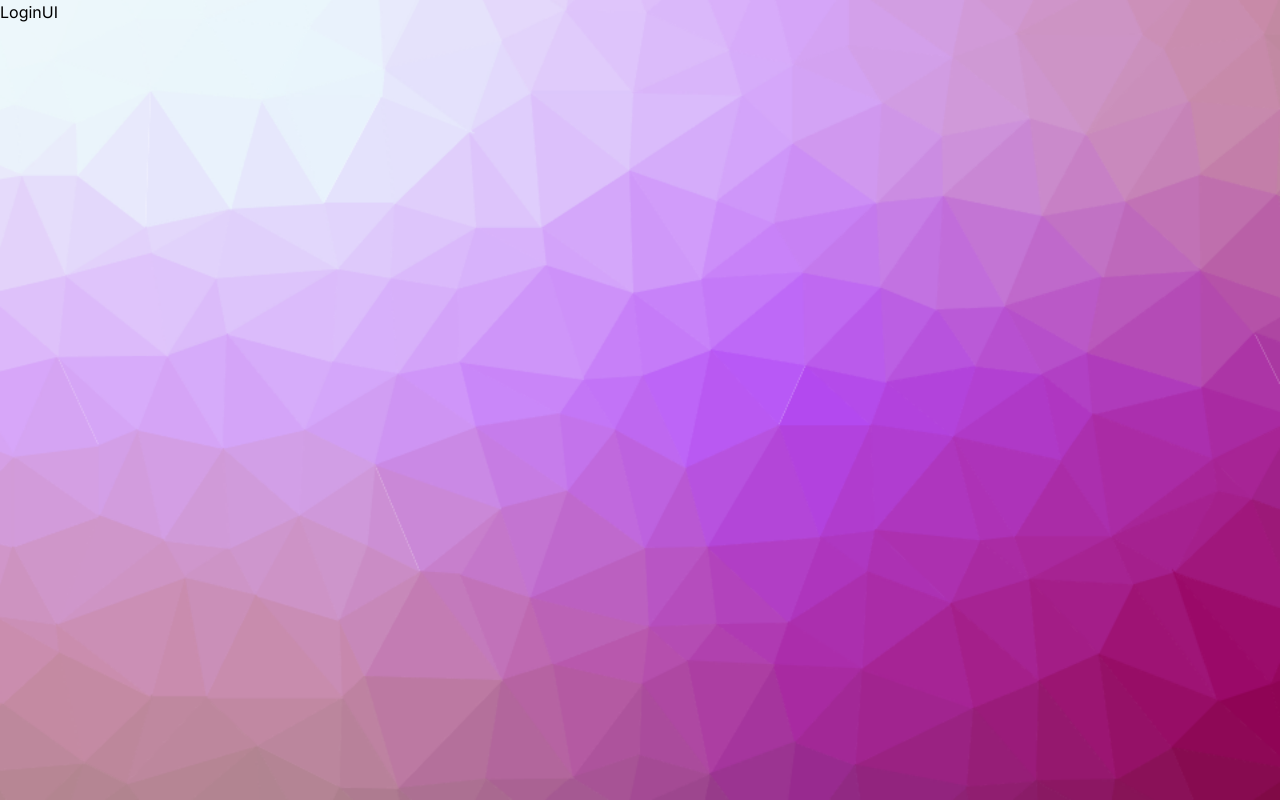
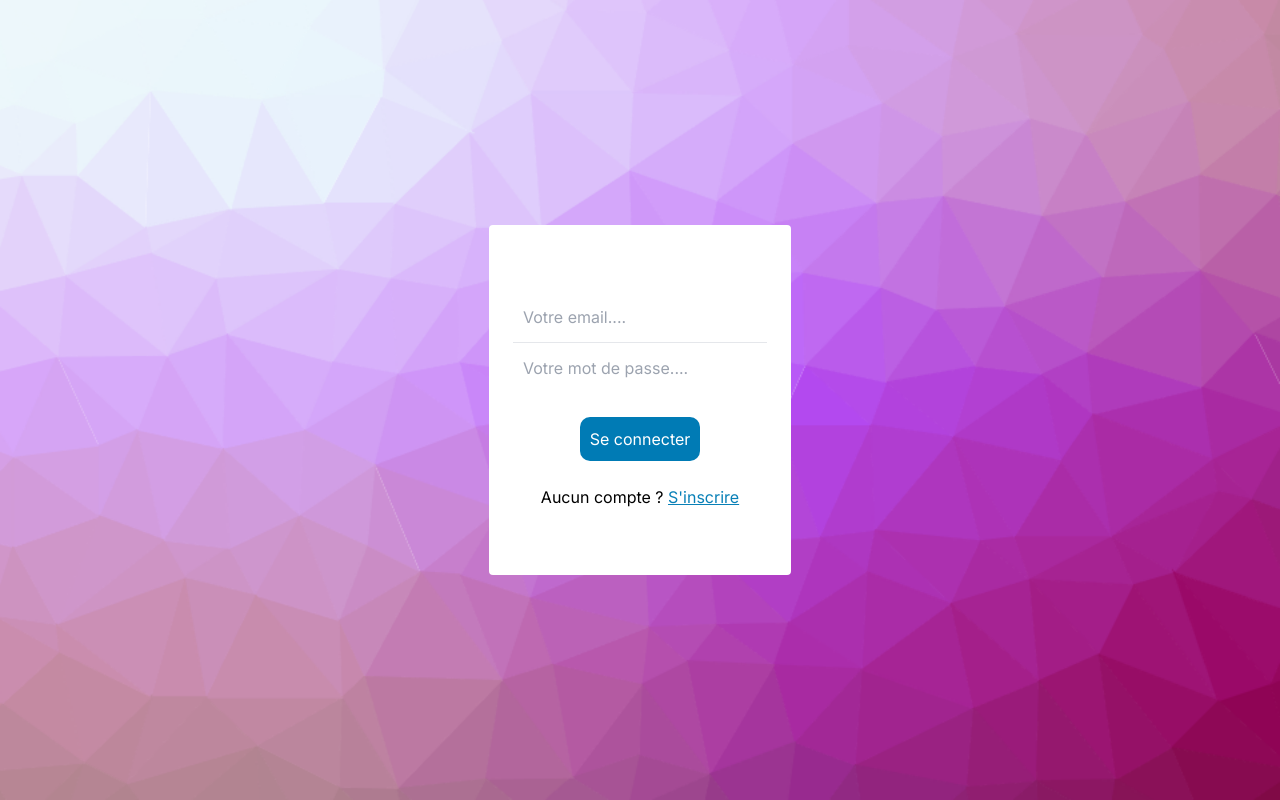
Before and after one commit to RayanEreteo/dreamjournal, a Next.js app: page /login in a window 1280 px wide. Built offline with nearby package versions, Linux system fonts and the light colour scheme.

Commit message:
page login terminée

```diff
--- a/components/FullPage/LoginUI.jsx
+++ b/components/FullPage/LoginUI.jsx
@@ -1,9 +1,44 @@
-"use client"
+"use client";
+
+import Link from "next/link";
+import { useState } from "react";
 
 function LoginUI() {
+  const [loading, setLoading] = useState(false);
+
   return (
-    <div>LoginUI</div>
-  )
+    <div className="login-wrapper w-[100vw] h-[100vh] flex items-center justify-center">
+      <div className="form-container bg-white rounded h-[350px] p-6 flex items-center justify-center text-center">
+        <form action="">
+          <div className="input-fields flex flex-col">
+            <input
+              className="input-field"
+              type="email"
+              placeholder="Votre email...."
+              required
+            />
+            <hr />
+            <input
+              className="input-field"
+              type="password"
+              placeholder="Votre mot de passe...."
+              required
+            />
+            <br />
+          </div>
+          <button type="submit" className="submit-button mb-6">
+            Se connecter
+          </button>
+          <p>
+            Aucun compte ?{" "}
+            <Link href={"/register"} className="inline-link">
+              S'inscrire
+            </Link>
+          </p>
+        </form>
+      </div>
+    </div>
+  );
 }
 
-export default LoginUI
+export default LoginUI;
--- a/components/FullPage/RegisterUI.jsx
+++ b/components/FullPage/RegisterUI.jsx
@@ -4,7 +4,8 @@ import Link from "next/link";
 import { useState } from "react";
 
 function RegisterUI() {
-    const [loading, setLoading] = useState(false)
+    const [loading, setloading] = useState(false)
+    const [serverMessage, setserverMessage] = useState(null)
 
     return (
       <div className="register-wrapper w-[100vw] h-[100vh] flex items-center justify-center">
```
